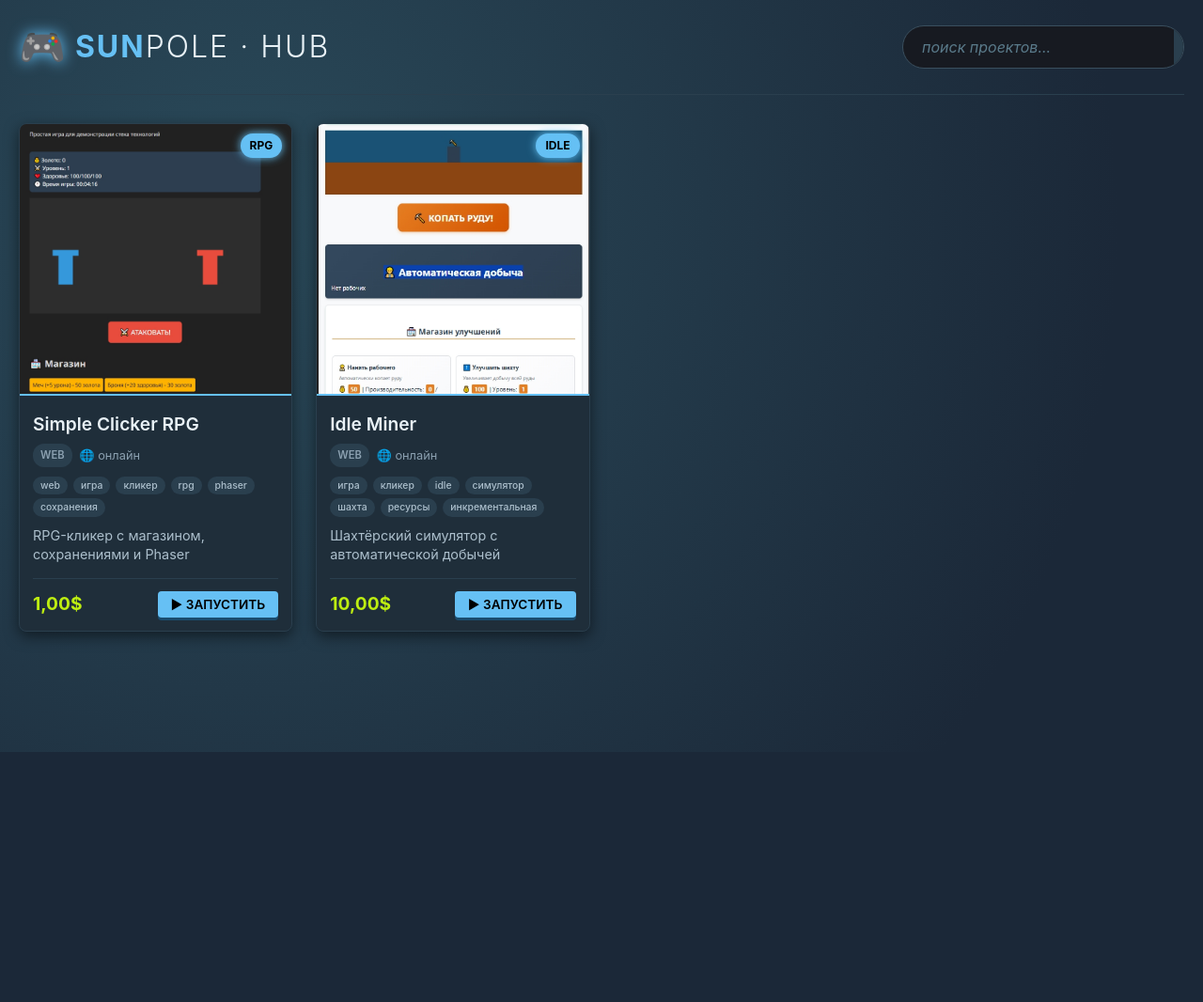
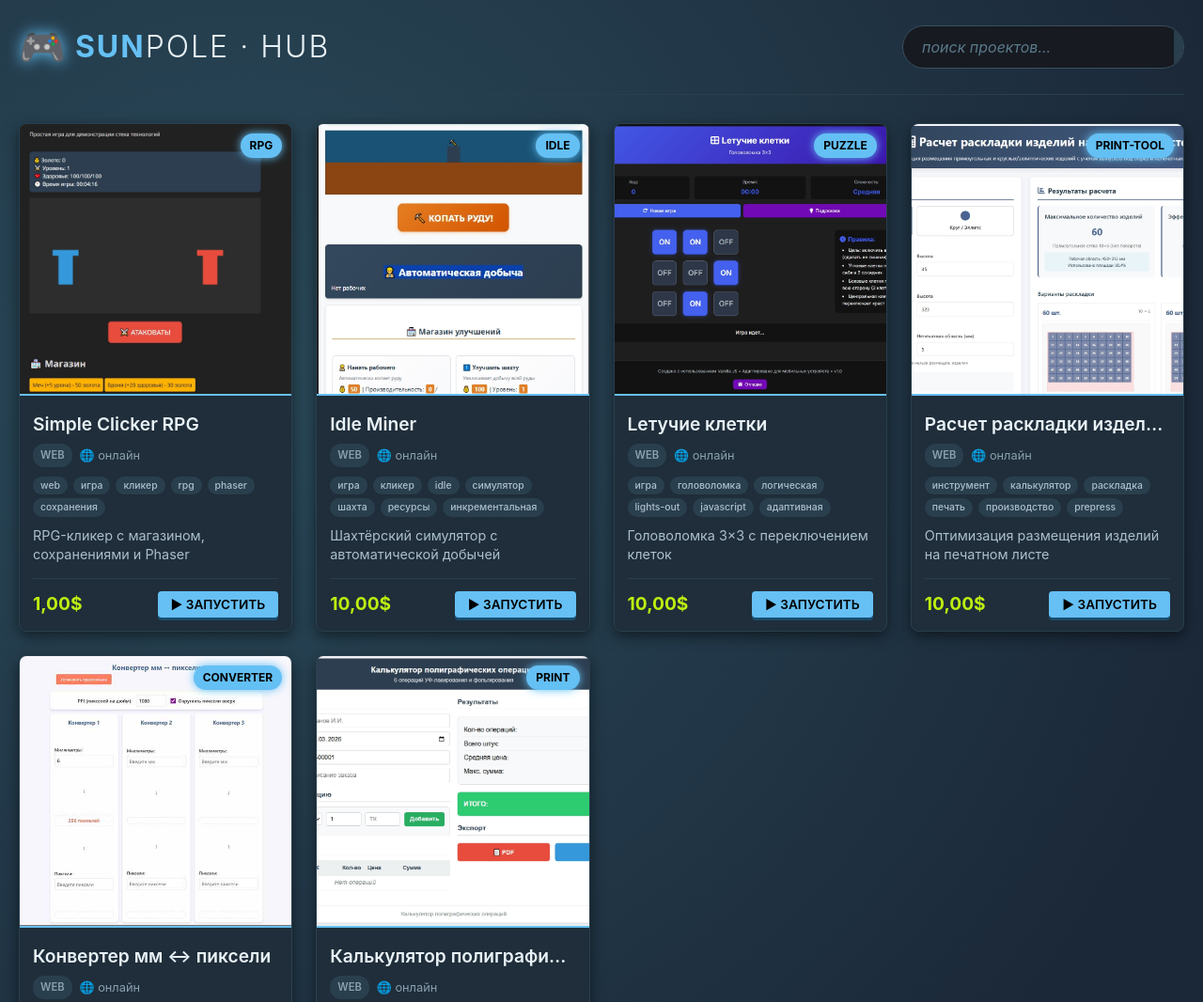
Before and after one commit to sunpole/stilist, a plain HTML site: page shop.html in a window 1280 px wide. Shown: the top 1066 px of the page at 94% size. Before the commit the page ends 800 px from the top, so only its background shows below. Drawn offline with Linux system fonts and the light colour scheme.

Commit message:
Update shop.html

```diff
--- a/shop.html
+++ b/shop.html
@@ -393,8 +393,16 @@
         // }
         // =====================================================================
         const projects = [
-            { name: "Simple Clicker RPG", folder: ".", description: "RPG-кликер с магазином, сохранениями и Phaser", image: "📦", imageUrl: "https://raw.githubusercontent.com/sunpole/stilist/refs/heads/main/101/stilist_101.jpg", platform: "WEB", tags: ["web", "игра", "кликер", "rpg", "phaser", "сохранения"], price: "1,00$", badge: "RPG" },
-            { name: "Idle Miner", folder: ".", description: "Шахтёрский симулятор с автоматической добычей", image: "📦", imageUrl: "https://raw.githubusercontent.com/sunpole/stilist/refs/heads/main/102/stilist_102.jpg", platform: "WEB", tags: ["игра", "кликер", "idle", "симулятор", "шахта", "ресурсы", "инкрементальная"], price: "10,00$", badge: "IDLE" },
+            { name: "Simple Clicker RPG", folder: ".", description: "RPG-кликер с магазином, сохранениями и Phaser", image: "101", imageUrl: "https://raw.githubusercontent.com/sunpole/stilist/refs/heads/main/101/stilist_101.jpg", platform: "WEB", tags: ["web", "игра", "кликер", "rpg", "phaser", "сохранения"], price: "1,00$", badge: "RPG" },
+            { name: "Idle Miner", folder: ".", description: "Шахтёрский симулятор с автоматической добычей", image: "102", imageUrl: "https://raw.githubusercontent.com/sunpole/stilist/refs/heads/main/102/stilist_102.jpg", platform: "WEB", tags: ["игра", "кликер", "idle", "симулятор", "шахта", "ресурсы", "инкрементальная"], price: "10,00$", badge: "IDLE" },
+            { name: "Lетучие клетки", folder: ".", description: "Головоломка 3×3 с переключением клеток", image: "2025", imageUrl: "https://raw.githubusercontent.com/sunpole/stilist/refs/heads/main/2025/stilist_2025.jpg", platform: "WEB", tags: ["игра", "головоломка", "логическая", "lights-out", "javascript", "адаптивная"], price: "10,00$", badge: "PUZZLE" },
+            { name: "Расчет раскладки изделий на печатном листе", folder: ".", description: "Оптимизация размещения изделий на печатном листе", image: "320", imageUrl: "https://raw.githubusercontent.com/sunpole/stilist/refs/heads/main/320/stilist_320.jpg", platform: "WEB", tags: ["инструмент", "калькулятор", "раскладка", "печать", "производство", "prepress"], price: "10,00$", badge: "PRINT-TOOL" },
+            { name: "Конвертер мм ↔ пиксели", folder: ".", description: "Конвертер миллиметров в пиксели и обратно с настройкой PPI", image: "350", imageUrl: "https://raw.githubusercontent.com/sunpole/stilist/refs/heads/main/350/preview.jpg", platform: "WEB", tags: ["инструмент", "конвертер", "мм", "пиксели", "ppi", "дизайн"], price: "10,00$", badge: "CONVERTER" },
+            { name: "Калькулятор полиграфических операций", folder: ".", description: "6 операций УФ-лакирования и фольгирования", image: "3501", imageUrl: "https://raw.githubusercontent.com/sunpole/stilist/refs/heads/main/3501/stilist_3501.jpg", platform: "WEB", tags: ["инструмент", "полиграфия", "калькулятор", "печать", "производство"], price: "10,00$", badge: "PRINT" },
+
+
+
+
         ];
 
         // Функция рендеринга карточек
```
